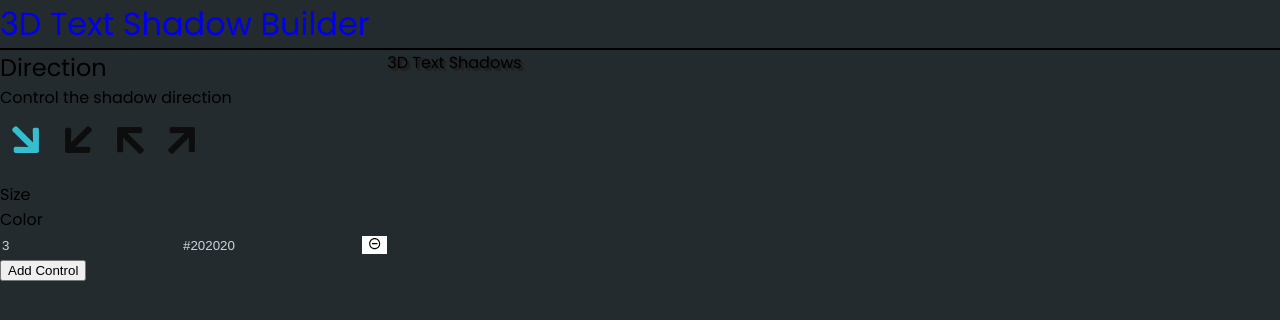
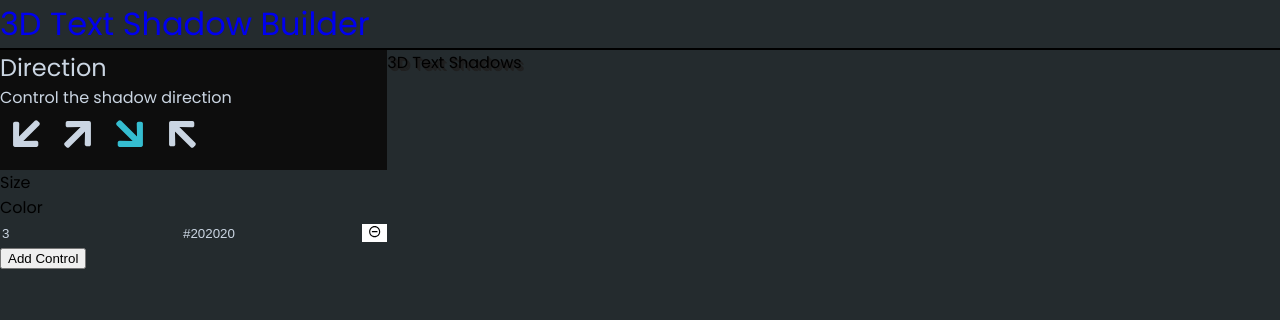
Before and after one commit to jnicewander/text-shadow-v2, a React (Create React App) app: page / in a window 1280 px wide. Shown: the top 320 px of the page. Built offline with nearby package versions, Linux system fonts and the light colour scheme; a web font is replaced by a local one.

Commit message:
Re-ordered direction buttons.

```diff
--- a/src/components/DirectionGroup.css
+++ b/src/components/DirectionGroup.css
@@ -1,12 +1,12 @@
 .DirectionGroup {
+  background-color: #0d0d0d;
+  color: #CAD5E2;
 }
 .DirectionLabel {
   position: relative;
-  display: inline-block;
   font-weight: bolder;
   padding: 0;
   margin: .15em;
-  color: #0D0D0D;
   font-size: 2.5em;
 }
 .DirectionLabel:hover {
@@ -14,26 +14,30 @@
 }
 
 /* rotate the arrow icons so they point the correct direction */
-.DirectionLabel svg {
-  transform: rotate(135deg);
+.DirectionLabel:nth-of-type(1) svg {
+  transform: rotate(calc(45deg * 5));
 }
-.DirectionLabel:nth-child(4) svg {
-  transform: rotate(225deg);
+.DirectionLabel:nth-of-type(2) svg {
+  transform: rotate(calc(45deg * 1));
 }
-.DirectionLabel:nth-child(5) svg {
-  transform: rotate(315deg);
+.DirectionLabel:nth-of-type(3) svg {
+  transform: rotate(calc(45deg * 3));
 }
-.DirectionLabel:nth-child(6) svg {
-  transform: rotate(45deg);
+.DirectionLabel:nth-of-type(4) svg {
+  transform: rotate(calc(45deg * 7));
   margin-right: 0;
 }
 
 /* hide radio input circle and retain functionality */
 .DirectionInput {
-  border: 2px solid red;
+  position: absolute;
+  top: 50%;
+  left: 50%;
+  transform: translate(-50%, -50%);
   opacity: 0;
   pointer-events: none;
-  position: absolute;
+  margin: 0;
+
 }
 .DirectionInput:checked + svg {
   color: #35BDD0;
--- a/src/components/DirectionGroup.js
+++ b/src/components/DirectionGroup.js
@@ -6,7 +6,6 @@ const DirectionGroup = ({ direction, setDirection }) => {
 
   const handleClick = (e) => {
     setDirection(e.target.value)
-    console.log(e.target.checked)
   }
 
   return (
@@ -16,6 +15,35 @@ const DirectionGroup = ({ direction, setDirection }) => {
     >
       <h2>Direction</h2>
       <p>Control the shadow direction</p>
+
+      <label
+        className="DirectionLabel"
+      >
+        <input
+          className="DirectionInput"
+          aria-label="Bottom Left"
+          type="radio"
+          name="direction"
+          value="bottomLeft"
+          checked={direction === "bottomLeft"}
+          onChange={handleClick}
+        />
+        <FaArrowUp />
+      </label>
+      <label
+        className="DirectionLabel"
+      >
+        <input
+          className="DirectionInput"
+          aria-label="Top Right"
+          type="radio"
+          name="direction"
+          value="topRight"
+          checked={direction === "topRight"}
+          onChange={handleClick}
+        />
+        <FaArrowUp />
+      </label>
       <label
         className="DirectionLabel"
       >
@@ -35,20 +63,6 @@ const DirectionGroup = ({ direction, setDirection }) => {
       >
         <input
           className="DirectionInput"
-          aria-label="Bottom Left"
-          type="radio"
-          name="direction"
-          value="bottomLeft"
-          checked={direction === "bottomLeft"}
-          onChange={handleClick}
-        />
-        <FaArrowUp />
-      </label>
-      <label
-        className="DirectionLabel"
-      >
-        <input
-          className="DirectionInput"
           aria-label="Top Left"
           type="radio"
           name="direction"
@@ -58,20 +72,7 @@ const DirectionGroup = ({ direction, setDirection }) => {
         />
         <FaArrowUp />
       </label>
-      <label
-        className="DirectionLabel"
-      >
-        <input
-          className="DirectionInput"
-          aria-label="Top Right"
-          type="radio"
-          name="direction"
-          value="topRight"
-          checked={direction === "topRight"}
-          onChange={handleClick}
-        />
-        <FaArrowUp />
-      </label>
+
     </div>
   )
 }
```
